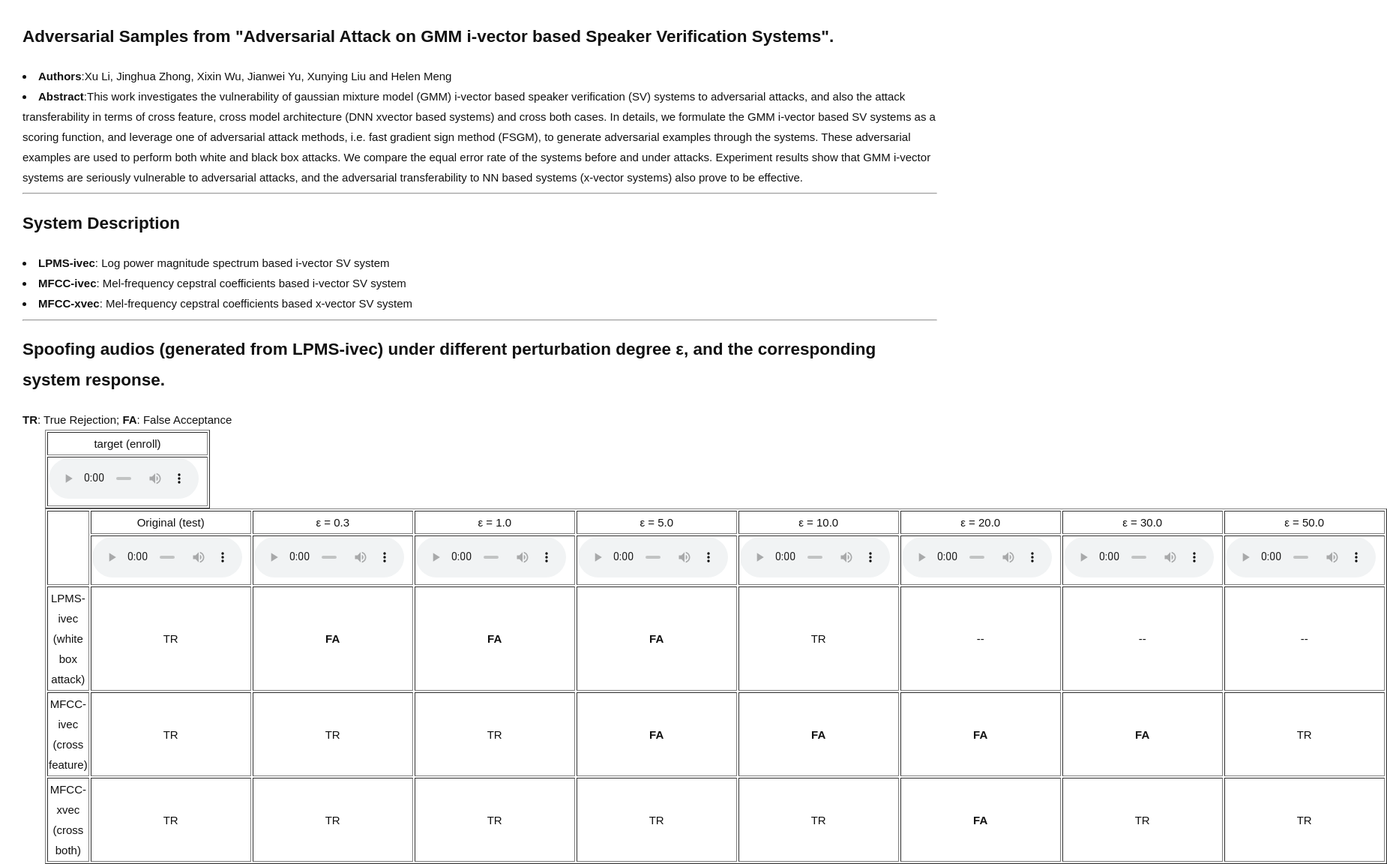
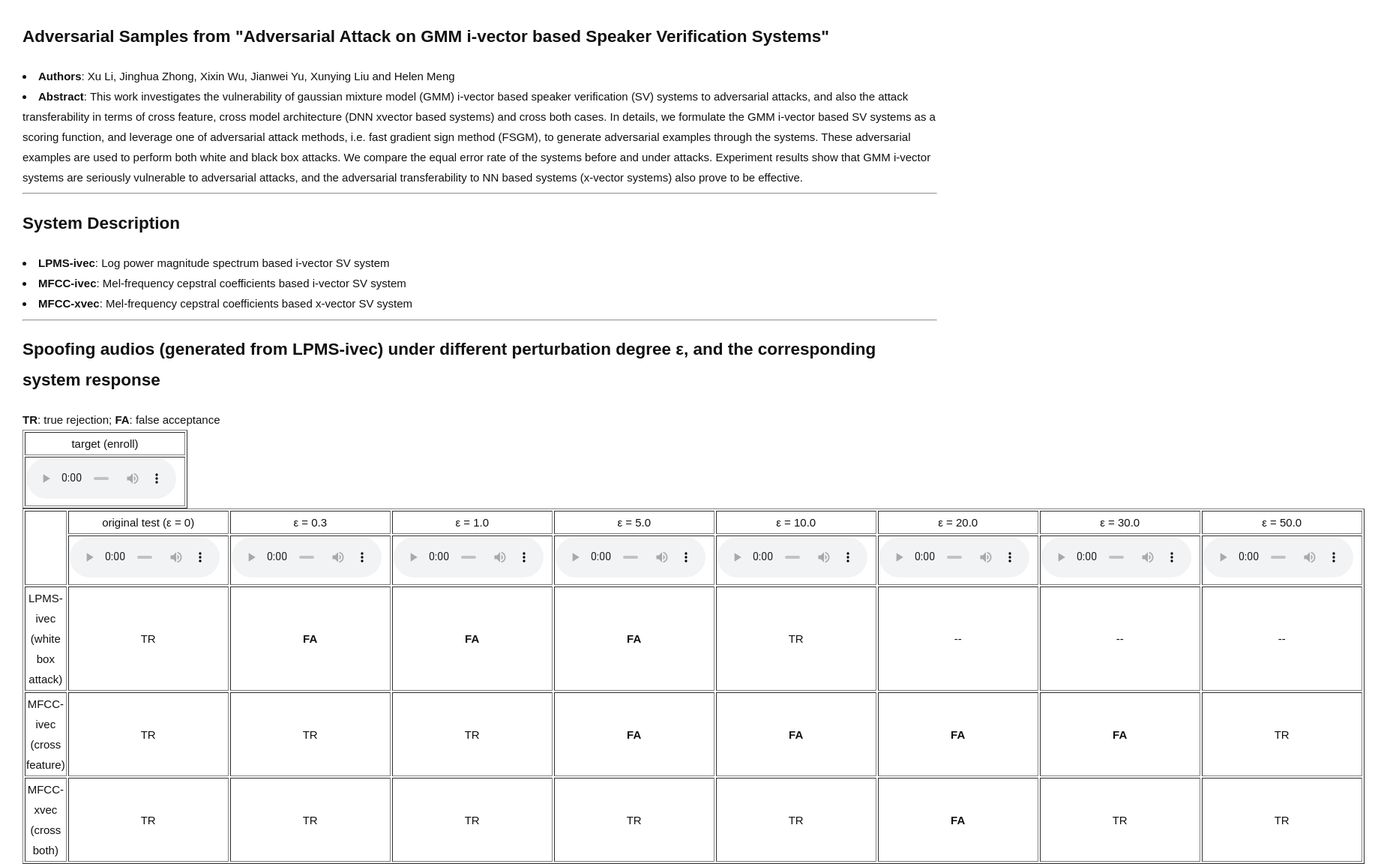
Before and after one commit to lixucuhk/adversarial-samples-attacking-ASV-systems, a plain HTML site: page index.html in a window 1280 px wide. Shown: the whole page at 75% size, 1850 px wide, since content can reach past the window. Drawn offline with Linux system fonts and the light colour scheme.

Commit message:
adjust web style

```diff
--- a/index.html
+++ b/index.html
@@ -31,9 +31,9 @@ audio {
 </style>
 </head>
 <body>
-  <h2><b>Adversarial Samples from "Adversarial Attack on GMM i-vector based Speaker Verification Systems".</b></h2>
-  <li><b>Authors</b>:Xu Li, Jinghua Zhong, Xixin Wu, Jianwei Yu, Xunying Liu and Helen Meng</li>
-  <li><b>Abstract</b>:This work investigates the vulnerability of gaussian mixture model (GMM) i-vector based speaker verification (SV) systems to adversarial attacks, and also the attack transferability in terms of cross feature, cross model architecture (DNN xvector based systems) and cross both cases. In details, we formulate the GMM i-vector based SV systems as a scoring function, and leverage one of adversarial attack methods, i.e. fast gradient sign method (FSGM), to generate adversarial examples through the systems. These adversarial examples are used to perform both white and black box attacks. We compare the equal error rate of the systems before and under attacks. Experiment results show that GMM i-vector systems are seriously vulnerable to adversarial attacks, and the adversarial transferability to NN based systems (x-vector systems) also prove to be effective.</li>
+  <h2><b>Adversarial Samples from "Adversarial Attack on GMM i-vector based Speaker Verification Systems"</b></h2>
+  <li><b>Authors</b>: Xu Li, Jinghua Zhong, Xixin Wu, Jianwei Yu, Xunying Liu and Helen Meng</li>
+  <li><b>Abstract</b>: This work investigates the vulnerability of gaussian mixture model (GMM) i-vector based speaker verification (SV) systems to adversarial attacks, and also the attack transferability in terms of cross feature, cross model architecture (DNN xvector based systems) and cross both cases. In details, we formulate the GMM i-vector based SV systems as a scoring function, and leverage one of adversarial attack methods, i.e. fast gradient sign method (FSGM), to generate adversarial examples through the systems. These adversarial examples are used to perform both white and black box attacks. We compare the equal error rate of the systems before and under attacks. Experiment results show that GMM i-vector systems are seriously vulnerable to adversarial attacks, and the adversarial transferability to NN based systems (x-vector systems) also prove to be effective.</li>
   <hr>
 
   <h2>System Description</h2>
@@ -47,9 +47,9 @@ audio {
     <li>The International Phonetic Alphabet (IPA) form of the native phones is also provided in the parenthesis for your reference.</li>
     <li>For comparison, some audios of native-like pronunciations are also listed below for your reference.</li>
   </ul> -->
-  <h2>Spoofing audios (generated from LPMS-ivec) under different perturbation degree &epsilon;, and the corresponding system response.</h2>
-  <b>TR</b>: True Rejection; <b>FA</b>: False Acceptance
-  <div style="position:absolute;left:60px">
+  <h2>Spoofing audios (generated from LPMS-ivec) under different perturbation degree &epsilon;, and the corresponding system response</h2>
+  <b>TR</b>: true rejection; <b>FA</b>: false acceptance
+  <div style="position:absolute;left:30px">
     <!-- <li>&epsilon; = 0.3, 1.0, 5.0, 10.0 </li> -->
 
     <table border="1">
@@ -68,7 +68,7 @@ audio {
     <table border="1">
       <tr>
         <td align="center" rowspan="2"> </td>
-        <td align="center" >Original (test)</td>
+        <td align="center" >original test (&epsilon; = 0)</td>
         <td align="center" >&epsilon; = 0.3</td>
         <td align="center" >&epsilon; = 1.0</td>
         <td align="center" >&epsilon; = 5.0</td>
@@ -110,17 +110,17 @@ audio {
         </td>
         <td align="center" >
           <audio controls="" style="width: 200px">
-          <source src="non-target-trials/20_scaled_id10270-5r0dWxy17C8-00003_id10273-58VB-LYIoRM-00002.wav" type="audio/wav">
+          <source src="non-target-trials/20r04_id10270-5r0dWxy17C8-00003_id10273-58VB-LYIoRM-00002.wav" type="audio/wav">
           </audio>
         </td>
         <td align="center" >
           <audio controls="" style="width: 200px">
-          <source src="non-target-trials/30_scaled_id10270-5r0dWxy17C8-00003_id10273-58VB-LYIoRM-00002.wav" type="audio/wav">
+          <source src="non-target-trials/30r03_id10270-5r0dWxy17C8-00003_id10273-58VB-LYIoRM-00002.wav" type="audio/wav">
           </audio>
         </td>
         <td align="center" >
           <audio controls="" style="width: 200px">
-          <source src="non-target-trials/50_scaled_id10270-5r0dWxy17C8-00003_id10273-58VB-LYIoRM-00002.wav" type="audio/wav">
+          <source src="non-target-trials/50r02_id10270-5r0dWxy17C8-00003_id10273-58VB-LYIoRM-00002.wav" type="audio/wav">
           </audio>
         </td>
       </tr>
```
